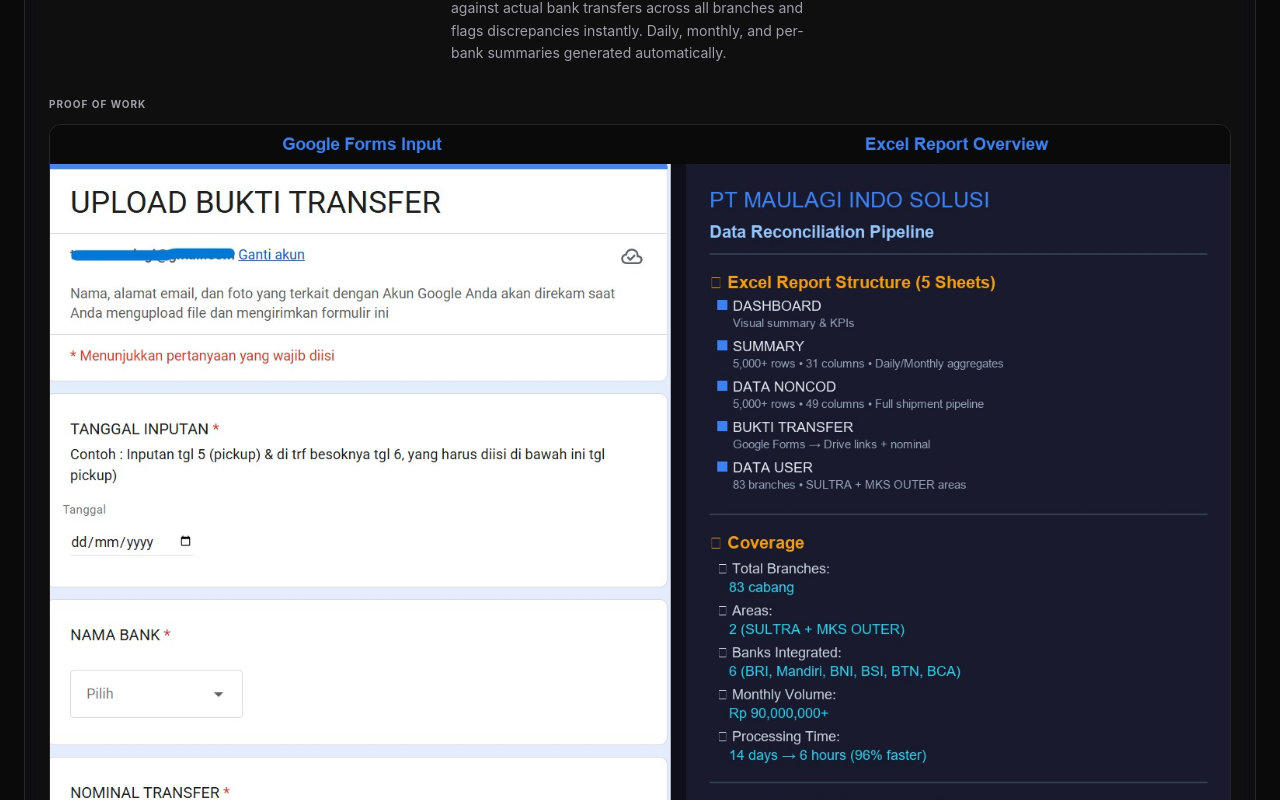
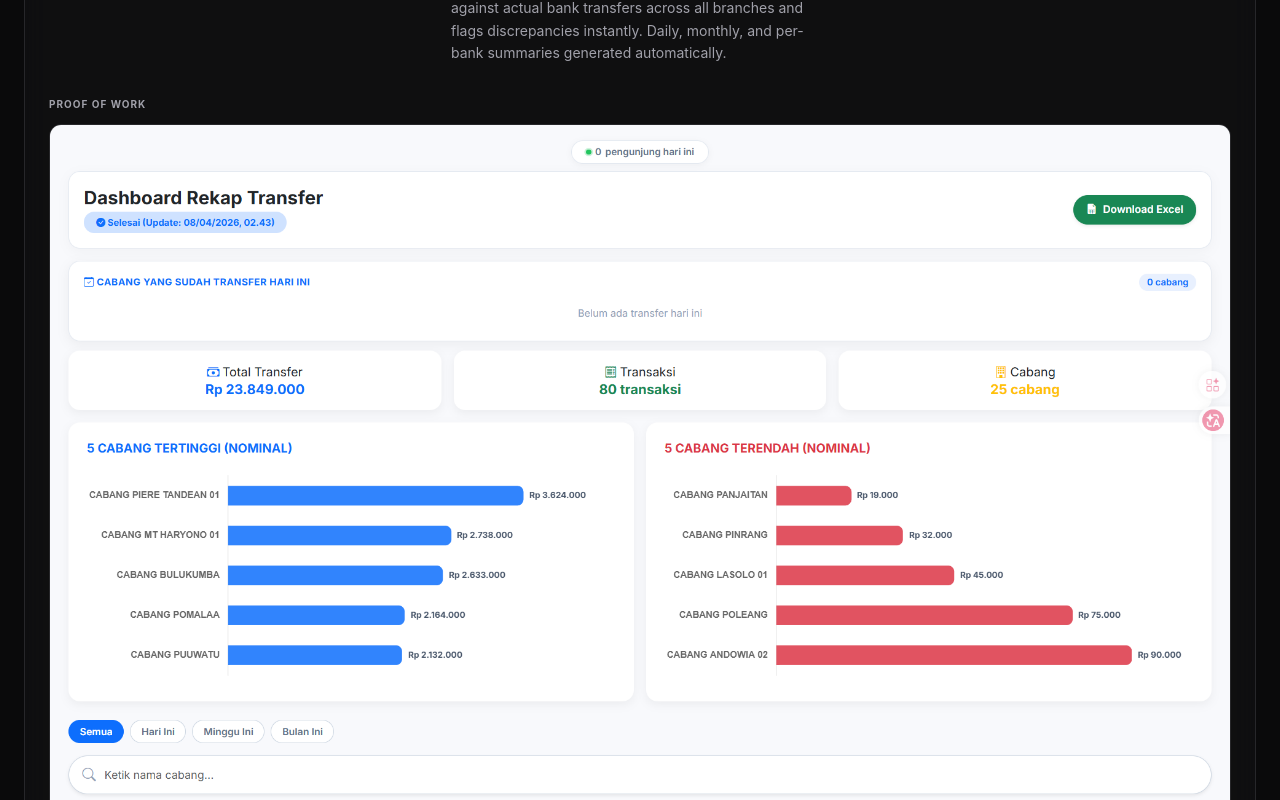
Before and after one commit to tamtam2492/portfolio, a React (Vite) app: page / in a window 1280 px wide. Shown: the part 5440-6240 px from the top of the page. Built offline with nearby package versions, Linux system fonts and the light colour scheme.

Commit message:
feat: replace maulagi proof image with live dashboard screenshot

```diff
--- a/public/portfolio-print.html
+++ b/public/portfolio-print.html
@@ -312,7 +312,7 @@
       </div>
       <div class="project-row" style="margin-top:12px">
         <div class="label">Proof of Work</div>
-        <img src="maulagi-proof.jpg" alt="Maulagi Reconciliation System — Google Forms Input + Excel Report Overview" style="width:100%;border-radius:8px;margin-top:6px;">
+        <img src="maulagi-proof.png" alt="Maulagi Reconciliation System — Google Forms Input + Excel Report Overview" style="width:100%;border-radius:8px;margin-top:6px;">
       </div>
     </div>
   </div>
--- a/src/App.tsx
+++ b/src/App.tsx
@@ -66,7 +66,7 @@
         roi: "Reduced monthly reconciliation cycle time by over 90% — from 14 days to 6 hours. 99% of duplicate entries eliminated. Handles Rp90M+ monthly transaction volume across 80+ branches. Full financial visibility — management sees branch-level accuracy daily without manual effort.",
         tools: ["Google Forms", "Google Sheets", "Google Drive", "Excel Automation", "Data Pipelines"],
         icon: <Layers className="w-5 h-5 text-purple-400" />,
-        image: "/maulagi-proof.jpg"
+        image: "/maulagi-proof.png"
       },
     ]
   },
```
Also changed, not shown: public/maulagi-proof.png (added), 1 other file (tests, documents, lock files or other folders).
